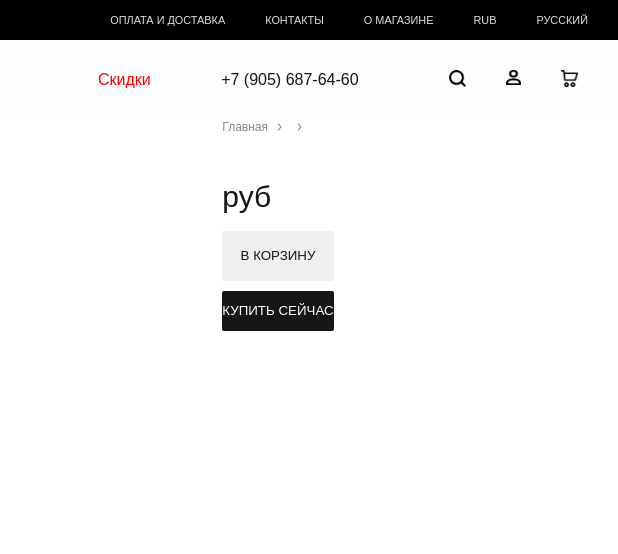
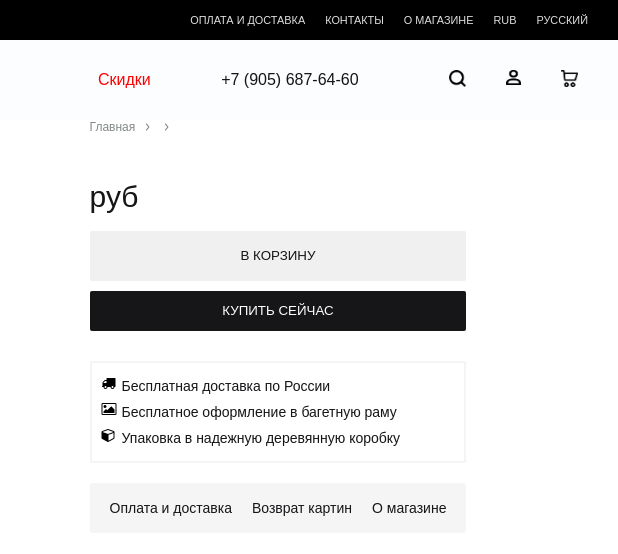
Before and after one commit to nik19ta/art, a website: page public/html/product.html in a window 1280 px wide. Shown: the full height of the page, 662-1280 px from the left. Drawn offline with Linux system fonts and the light colour scheme.

Commit message:
Больше функционала на страницу карточка товара

```diff
--- a/public/html/product.html
+++ b/public/html/product.html
@@ -91,6 +91,19 @@
                 <p id="price"></p>
                 <button class="btn_product add_to_cart">В корзину</button>
                 <button class="btn_product bay_now">Купить сейчас</button>
+
+                <ul class="offer-product">
+                    <li class="offer-product__item offer-product__item1" >Бесплатная доставка по России</li>
+                    <li class="offer-product__item offer-product__item2">Бесплатное оформление в багетную раму</li>
+                    <li class="offer-product__item offer-product__item3">Упаковка в надежную деревянную коробку</li>
+                </ul>
+
+                <ul class="info-product">
+                    <li class="info-product__item" >Оплата и доставка</li>
+                    <li class="info-product__item">Возврат картин</li>
+                    <li class="info-product__item" >О магазине</li>
+                </ul>
+
             </div>
         </div>
     </div>
--- a/public/stylesheets/main.css
+++ b/public/stylesheets/main.css
@@ -1,3 +1,5 @@
+@import 'https://stackpath.bootstrapcdn.com/font-awesome/4.7.0/css/font-awesome.min.css';
+
 * {
     margin: 0;
     padding: 0;
@@ -416,7 +418,6 @@ header {
     width: 100%;
     background-color: #000;
     z-index: 5 !important;
-    gap: 40px;
     font-size: .875rem;
     display: flex;
     justify-content: flex-end;
@@ -426,6 +427,7 @@ header {
 }
 
 .pre_header__link {
+    margin-left: 20px;
     font-size: 0.68rem;
     text-transform: uppercase;
     line-height: 40px;
@@ -501,4 +503,91 @@ button {
     display: flex;
     justify-content: center;
     align-items: center;
+    background-color: #f0f0f0;
 }
+.offer-product{
+    border-style: solid;
+    border-width: 2px;
+    padding-top: 10px;
+    padding-bottom: 10px;
+    border-color: #f6f5f5;
+    margin-top: 30px;
+    margin-bottom: 0px;
+    list-style: none;
+}
+.offer-product__item{
+    position: relative;
+    margin: 5px;
+    margin-left: 5px;
+    margin-left: 5px;
+    font-size: 14px;
+    font-size: .875rem;
+    font-weight: 400;
+    color: #161619;
+    padding-left: 25px;
+}
+.offer-product__item::before{
+    color: #000;
+    font: normal normal normal 14px/1 FontAwesome;
+    font-size: inherit;
+    position: absolute;
+    left: 5px;
+    top: -1.3px;
+}
+.offer-product__item2{
+    margin-top: 10px;
+}
+.offer-product__item3{
+    margin-top: 10px;
+}
+.offer-product__item1::before {
+    content: '\f0d1';
+}
+.offer-product__item2::before {
+    content: '\f03e';
+}
+.offer-product__item3::before {
+    content: '\f1b2';
+}
+.info-product {
+    font-size: 14px;
+    font-size: .875rem;
+    list-style-type: none;
+    background-color: #f6f5f5;
+    padding-top: 10px;
+    padding-bottom: 10px;
+    border-top-left-radius: 3px;
+    border-top-right-radius: 3px;
+    border-bottom-left-radius: 3px;
+    border-bottom-right-radius: 3px;
+    padding-left: 10px;
+    padding-right: 10px;
+    border-width: 0px;
+    margin-top: 20px;
+    margin-bottom: 0px;
+    display: -webkit-box;
+    display: -webkit-flex;
+    display: -ms-flexbox;
+    display: flex;
+    -webkit-box-pack: space-between;
+    -webkit-justify-content: space-between;
+    -ms-flex-pack: space-between;
+    justify-content: space-between;
+}
+.info-product__item {
+    padding-left: 10px;
+    padding-right: 10px;
+    padding-top: 7px;
+    padding-bottom: 7px;
+    border-style: none;
+    -webkit-transition-duration: 0.4s;
+    transition-duration: 0.4s;
+    border-top-left-radius: 3px;
+    border-top-right-radius: 3px;
+    border-bottom-left-radius: 3px;
+    border-bottom-right-radius: 3px;
+    cursor: pointer;
+}
+.info-product__item:hover {
+    background-color: #e4e4e4;
+}
```
